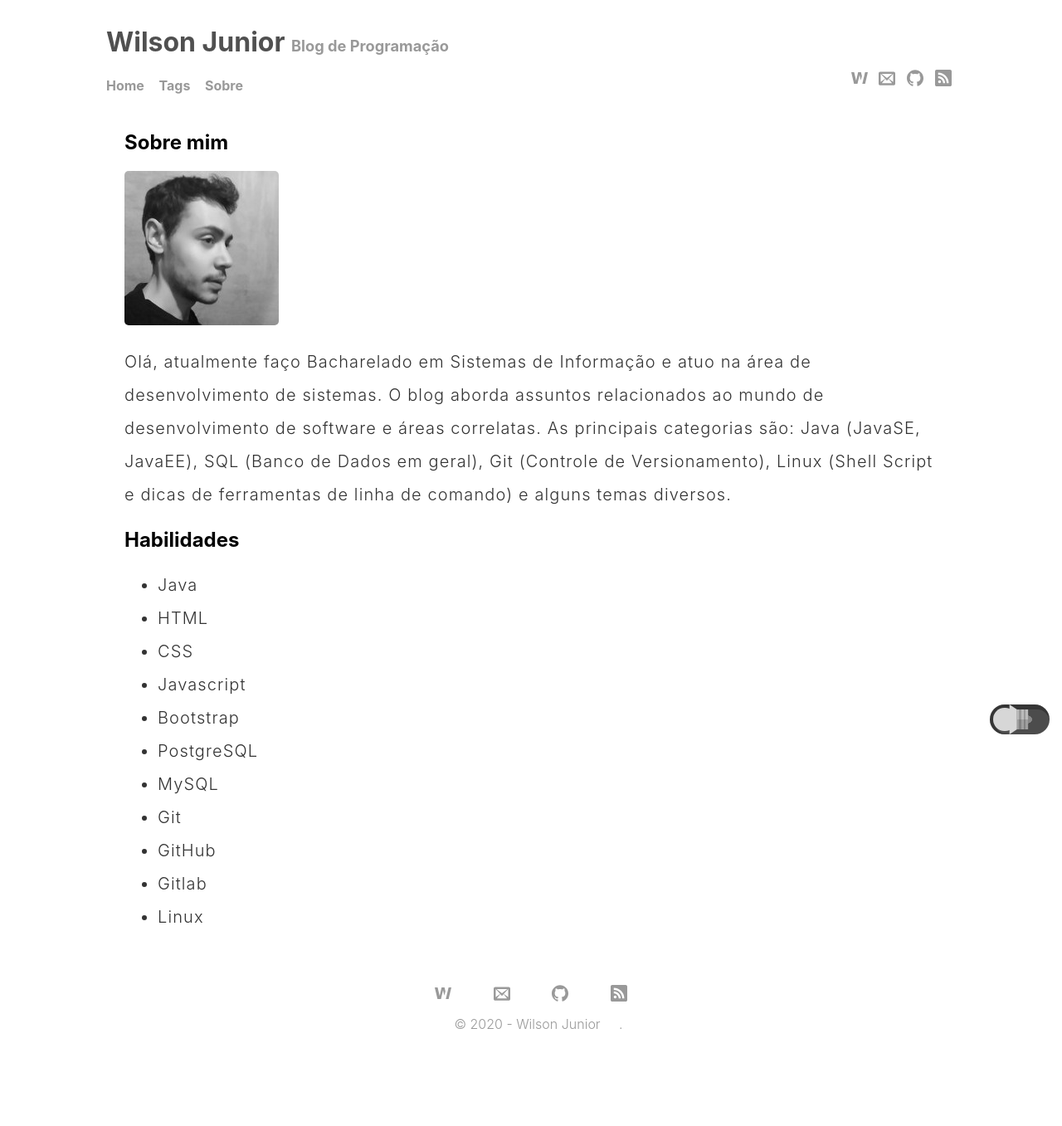
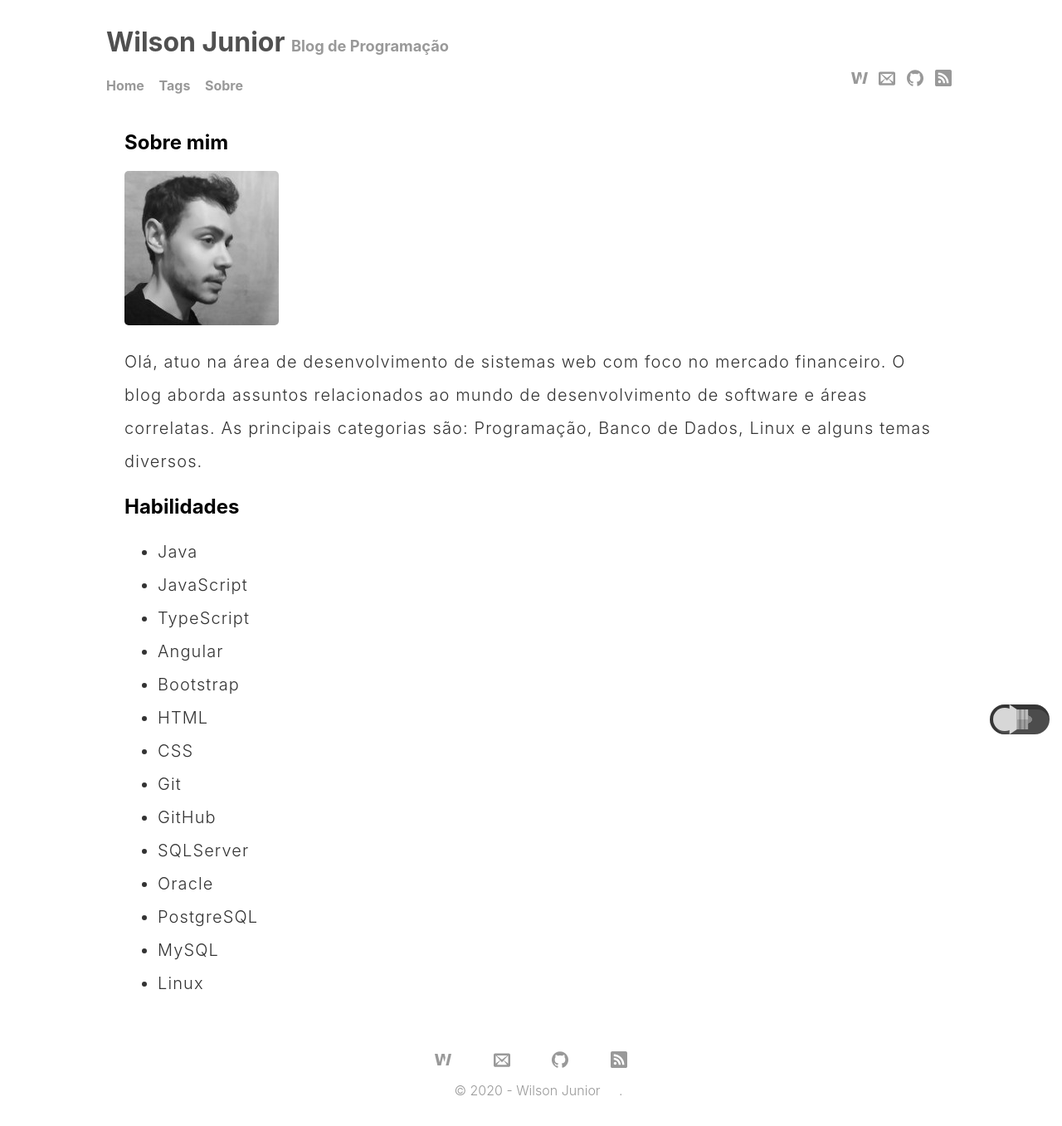
Before and after one commit to wilsonjuniordev/blog, a Jekyll site: the page built from about.html, in a window 1280 px wide. Shown: the whole page at 83% size. Built offline with Jekyll 4.4.1, drawn with Linux system fonts in a browser that asks for light colours; before the commit the page ends 1277 px from its top, so only the background shows below that.

Commit message:
Update info

```diff
--- a/about.html
+++ b/about.html
@@ -9,24 +9,26 @@ description: "Um pouco sobre mim."
 
 <img itemprop="image" src="{{ site.baseurl }}/assets/img/others/profile.jpg" alt="Wilson Junior" class="auto">
 
-<p class="p-about">Olá, atualmente faço Bacharelado em Sistemas de Informação e atuo na área de desenvolvimento de sistemas.
+<p class="p-about">Olá, atuo na área de desenvolvimento de sistemas web com foco no mercado financeiro.
     O blog aborda assuntos relacionados ao mundo de desenvolvimento de software e áreas correlatas.
-    As principais categorias são: Java (JavaSE, JavaEE), SQL (Banco de Dados em geral), Git (Controle de Versionamento),
-    Linux (Shell Script e dicas de ferramentas de linha de comando) e alguns temas diversos.</p>
+    As principais categorias são: Programação, Banco de Dados, Linux e alguns temas diversos.</p>
 
 <h2>Habilidades</h2>
 
 <ul class="skill-list">
-	<li>Java</li>
+    <li>Java</li>
+    <li>JavaScript</li>
+    <li>TypeScript</li>
+    <li>Angular</li>
+	<li>Bootstrap</li>
 	<li>HTML</li>
 	<li>CSS</li>
-	<li>Javascript</li>
-	<li>Bootstrap</li>
+	<li>Git</li>
+    <li>GitHub</li>
+    <li>SQLServer</li>
+    <li>Oracle</li>
     <li>PostgreSQL</li>
     <li>MySQL</li>
-	<li>Git</li>
-	<li>GitHub</li>
-	<li>Gitlab</li>
 	<li>Linux</li>
 </ul>
 <script type="application/ld+json">
```
